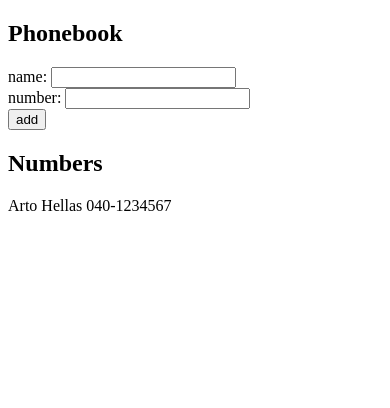
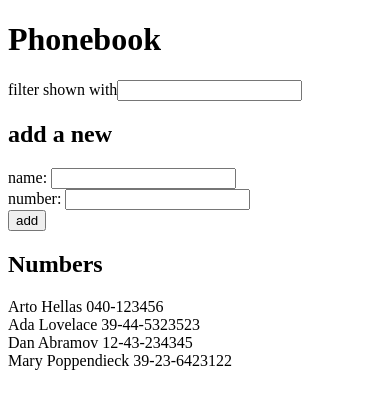
Before and after one commit to darren-truong/phonebook, a React (Vite) app in the folder part2/phonebook/: page / in a window 390 px wide. Shown: the top 408 px of the page. Built offline with nearby package versions, Linux system fonts and the light colour scheme.

Commit message:
2.9*: The Phonebook Step 4

```diff
--- a/part2/phonebook/src/App.jsx
+++ b/part2/phonebook/src/App.jsx
@@ -2,14 +2,29 @@
 
 const App = () => {
   const [persons, setPersons] = useState([
-    { name: "Arto Hellas", number: "040-1234567" },
+    { name: "Arto Hellas", number: "040-123456", id: 1 },
+    { name: "Ada Lovelace", number: "39-44-5323523", id: 2 },
+    { name: "Dan Abramov", number: "12-43-234345", id: 3 },
+    { name: "Mary Poppendieck", number: "39-23-6423122", id: 4 },
   ]);
   const [newName, setNewName] = useState("");
   const [newNumber, setNewNumber] = useState("");
+  const [search, setSearch] = useState("");
+
+  const filteredPersons = persons.filter((person) =>
+    person.name.toLowerCase().includes(search.toLowerCase())
+  );
 
   return (
     <div>
-      <h2>Phonebook</h2>
+      <h1>Phonebook</h1>
+      <div>
+        filter shown with
+        <input
+          onChange={(event) => setSearch(event.target.value)}
+          value={search}
+        />
+      </div>
       <form
         onSubmit={(event) => {
           event.preventDefault();
@@ -24,8 +39,10 @@
           setPersons([...persons, { name: newName, number: newNumber }]);
           setNewName("");
           setNewNumber("");
+          setSearch("");
         }}
       >
+        <h2>add a new</h2>
         <div>
           name:{" "}
           <input
@@ -45,7 +62,7 @@
         </div>
       </form>
       <h2>Numbers</h2>
-      {persons.map((person) => (
+      {filteredPersons.map((person) => (
         <div key={person.name}>
           {person.name} {person.number}
         </div>
```
